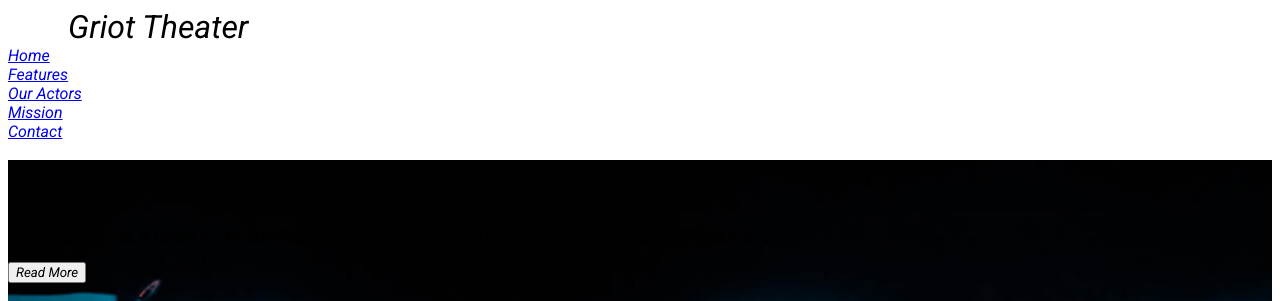
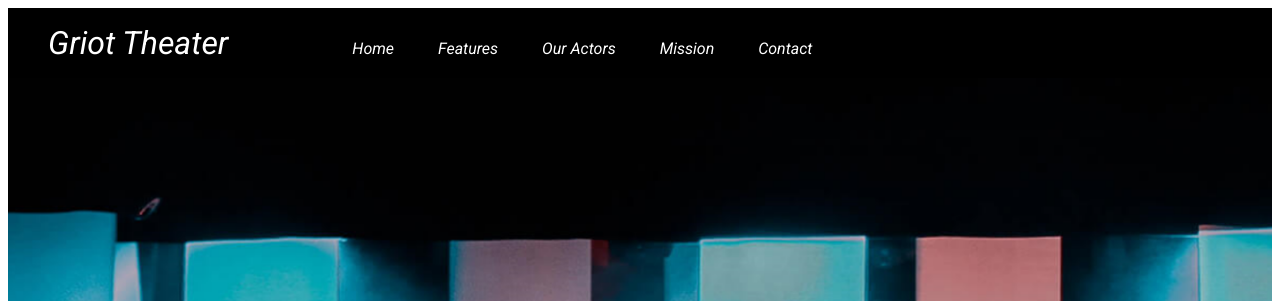
Before and after one commit to daguilar87/homework-day2, a plain HTML site: page index.html in a window 1280 px wide. Shown: the top 301 px of the page. Drawn offline with Linux system fonts and the light colour scheme.

Commit message:
changes here!

```diff
--- a/css/main.css
+++ b/css/main.css
@@ -1,6 +1,20 @@
-ul{
+
+a{
+    text-decoration: none;
+    color: white;
+}
+li {
     display: inline;
-    margin: 20px;
+}
+#title {
+    color:white;
+    padding-right: 100px;
+}
+#n{
+padding: 20px;
+}
+#nav-cont {
+    background-color: black;
 }
 
 nav ul{
@@ -13,7 +27,9 @@ nav ul{
 nav{
     color: white;
 }
-
+.container {
+    display: flex;
+}
 /* .links{
     display: flex;
     justify-content: flex-end;
@@ -23,12 +39,12 @@ nav{
 
 } */
 
-.flexbox-item-date{
+/* .flexbox-item-date{
     display: flex;
     justify-content: center;
     align-items: flex-end;
 
-}
+} */
 
 
 .title{
--- a/index.html
+++ b/index.html
@@ -14,24 +14,27 @@
 </head>
 
 <body>
-    <div class="container">
-        <div class="row">
-            <ul id="Nav_bar">
-                <li class="title">Griot Theater</li>
-                <li class="links"><a href="#">Home</a></li>
-                <li class="links"><a href="#">Features</a></li>
-                <li class="links"><a href="#">Our Actors</a></li>
-                <li class="links"><a href="#">Mission</a></li>
-                <li class="links"><a href="#">Contact</a></li>
+    <div id="nav-cont" class="container">
 
-            </ul>
+        <ul id="Nav_bar">
+
+            <li id="title" class="title">Griot Theater</li>
+            <li id="n" class="links"><a href="#">Home</a></li>
+            <li id="n" class="links"><a href="#">Features</a></li>
+            <li id="n" class="links"><a href="#">Our Actors</a></li>
+            <li id="n" class="links"><a href="#">Mission</a></li>
+            <li id="n" class="links"><a href="#">Contact</a></li>
+
+        </ul>
+    </div>
+    <div class="container-image">
+        <div class="background_image">
+            <div class="text">
+                <h1>Featured Shows</h1>
+            </div>
         </div>
     </div>
-    <div class="background_image">
-        <div class="text">
-            <h1>Featured Shows</h1>
-
-        </div>
+    <div class="container">
         <section class="flexbox-container">
             <div class="flexbox-item-date">
                 <p>April 2020</p>
@@ -45,8 +48,7 @@
                 <button type="button" class="button">Read More</button>
             </div>
         </section>
-
-
+    </div>
 </body>
 
 </html>
```
